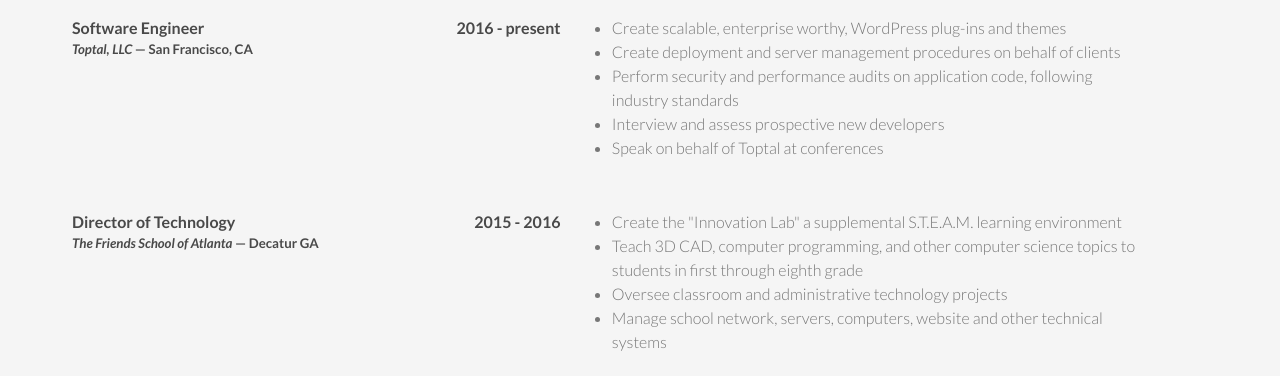
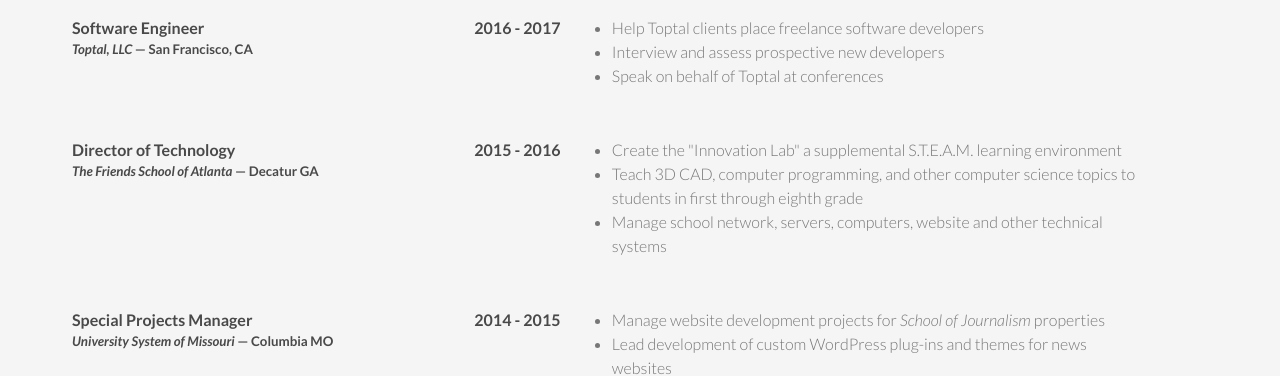
Before and after one commit to rfair404/resume, a website: page index.html in a window 1280 px wide. Shown: the part 431-807 px from the top of the page. Drawn offline with Linux system fonts and the light colour scheme.

Commit message:
end date at Toptal

```diff
--- a/index.html
+++ b/index.html
@@ -59,14 +59,12 @@
       </header>
        <div id="toptal" class="item">
         <section class="summary">
-          <h4>Software Engineer <span class="date">2016 - present</span></h4>
+          <h4>Software Engineer <span class="date">2016 - 2017</span></h4>
           <h5><i>Toptal, LLC</i> &mdash; San Francisco, CA</h5>
         </section>
         <section class="details">
           <ul>
-            <li>Create scalable, enterprise worthy, WordPress plug-ins and themes</li>
-            <li>Create deployment and server management procedures on behalf of clients</li>
-            <li>Perform security and performance audits on application code, following industry standards</li>
+            <li>Help Toptal clients place freelance software developers</li>
             <li>Interview and assess prospective new developers</li>
             <li>Speak on behalf of Toptal at conferences</li>
           </ul>
@@ -82,7 +80,6 @@
           <ul>
             <li>Create the "Innovation Lab" a supplemental S.T.E.A.M. learning environment</li>
             <li>Teach 3D CAD, computer programming, and other computer science topics to students in first through eighth grade</li>
-            <li>Oversee classroom and administrative technology projects</li>
             <li>Manage school network, servers, computers, website and other technical systems</li>
           </ul>
         </section>
@@ -123,7 +120,6 @@
             <li>Manage and contribute to web development projects for multimedia agencies</li>
             <li>Draft proposals, estimates, presentations and other technical documents</li>
             <li>Plan and execute social media, email marketing and search engine optimization campaigns</li>
-            <li>Identify user trends and conversion statistics using analytics and social data</li>
           </ul>
         </section>
       </div>
```
